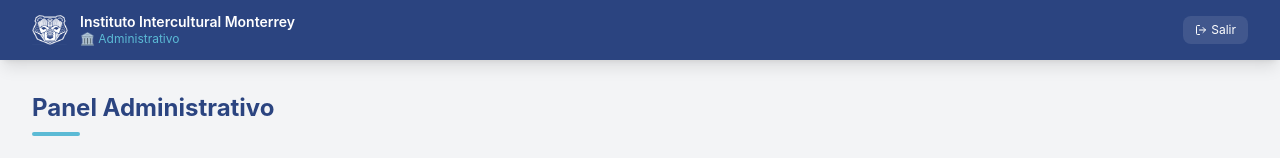
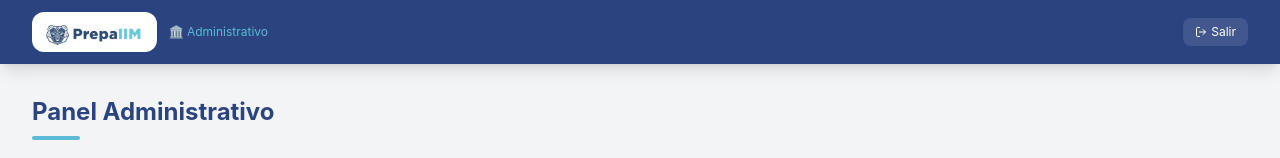
Before and after one commit to taquion/prepaiim, a React (Vite) app in the folder frontend/: page /admin in a window 1280 px wide. Shown: the top 158 px of the page. Built offline with nearby package versions, Linux system fonts and the light colour scheme; no server answers; sample sign-in values are in the browser's storage.

Commit message:
feat: logo PrepaIIM en barra de portales (dashboard)

```diff
--- a/frontend/src/components/DashboardLayout.jsx
+++ b/frontend/src/components/DashboardLayout.jsx
@@ -3,6 +3,7 @@ import { useNavigate } from 'react-router-dom'
 import { LogOut } from 'lucide-react'
 import bear from '../assets/bear.jpg'
 import bearWhite from '../assets/bear_white.png'
+import logo from '../assets/logo.jpg'
 
 const roleLabels = {
   admin: '🏛️ Administrativo',
@@ -26,15 +27,14 @@ export default function DashboardLayout({ children, title }) {
       <header className="bg-iim-blue text-white shadow-lg">
         <div className="max-w-7xl mx-auto px-4 sm:px-6 lg:px-8 py-3 flex items-center justify-between">
           <div className="flex items-center gap-3">
-            <div className="w-9 h-9 flex items-center justify-center">
+            <div className="bg-white rounded-xl px-3 py-1 shadow-sm">
               <img
-                src={bearWhite}
+                src={logo}
                 alt="Prepa IIM"
-                className="w-full h-full object-contain"
+                className="h-8 w-auto object-contain block"
               />
             </div>
-            <div>
-              <div className="font-semibold text-sm leading-tight">Instituto Intercultural Monterrey</div>
+            <div className="hidden sm:block">
               <div className="text-xs text-iim-gold">{roleLabels[user?.role]}</div>
             </div>
           </div>
```
